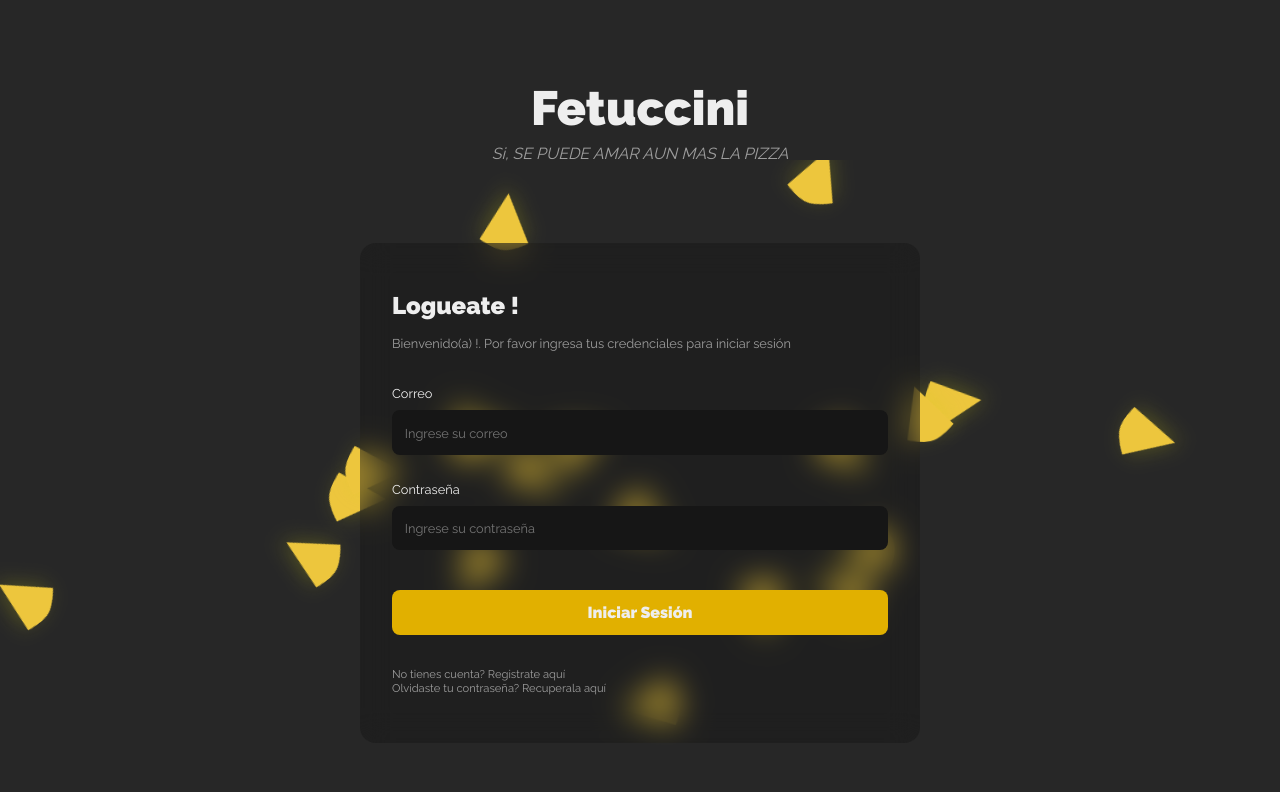
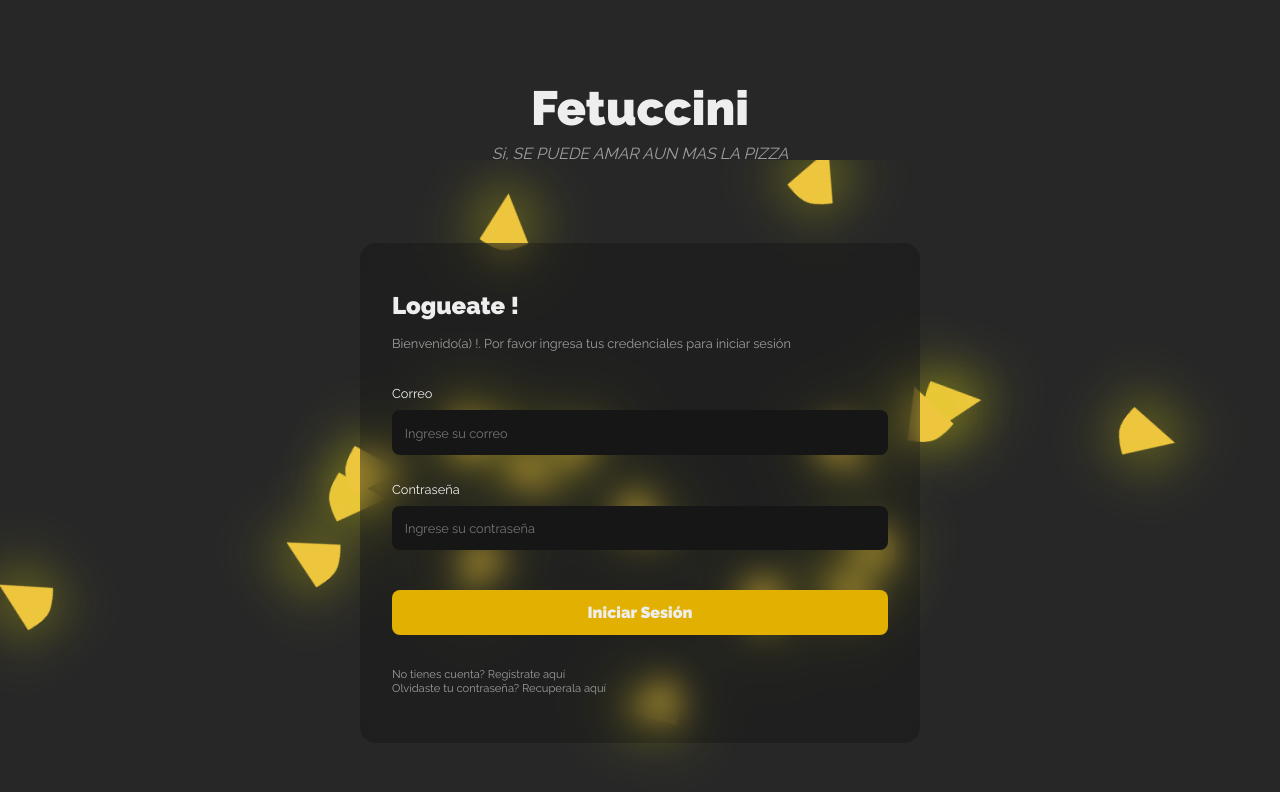
Before and after one commit to luisvilla8/pizzaAppFrontend, a React (Vite) app: page /login in a window 1280 px wide. Shown: the top 792 px of the page. Built offline with nearby package versions, Linux system fonts and the light colour scheme.

Commit message:
feat:changes pizzaitem animation atributtes

```diff
--- a/src/styles/PizzaBg.module.css
+++ b/src/styles/PizzaBg.module.css
@@ -11,7 +11,7 @@
 }
 
 .container svg {
-  animation: pizzaItemLight 3s alternate-reverse infinite;
+  animation: pizzaItemLight 4s alternate-reverse infinite;
 }
 
 @keyframes pizzaItemLight {
@@ -19,7 +19,7 @@
     filter: drop-shadow(3px 5px 10px rgba(208, 205, 15, 0.2));
   }
   50% {
-    filter: drop-shadow(3px 5px 10px rgba(208, 205, 15, 0.8));
+    filter: drop-shadow(3px 5px 30px rgba(208, 205, 15, 1));
   }
   100% {
     filter: drop-shadow(3px 5px 10px rgba(208, 205, 15, 0.2));
```
